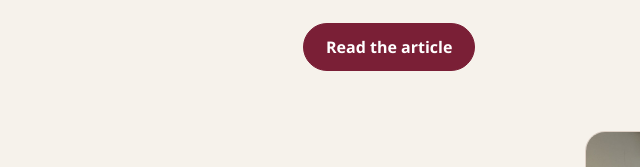
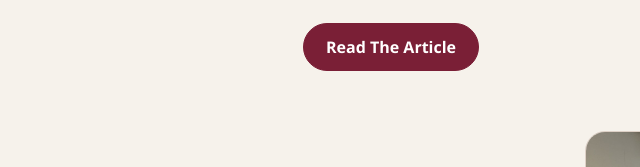
Before and after one commit to Cmichai/CentralAI-Site, a plain HTML site: page about/index.html in a window 1280 px wide. Shown: the part 1740-1907 px from the top of the page, 45-685 px from the left. Drawn offline with Linux system fonts and the light colour scheme.

Commit message:
Capitalize article CTA

```diff
--- a/about/index.html
+++ b/about/index.html
@@ -164,7 +164,7 @@
               target="_blank"
               rel="noopener noreferrer"
             >
-              Read the article
+              Read The Article
             </a>
           </div>
         </article>
```
